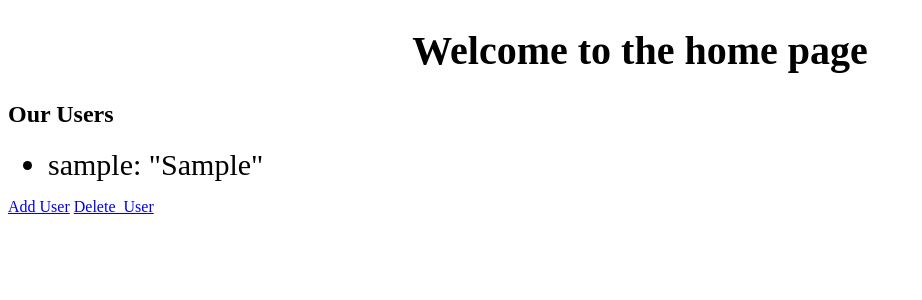
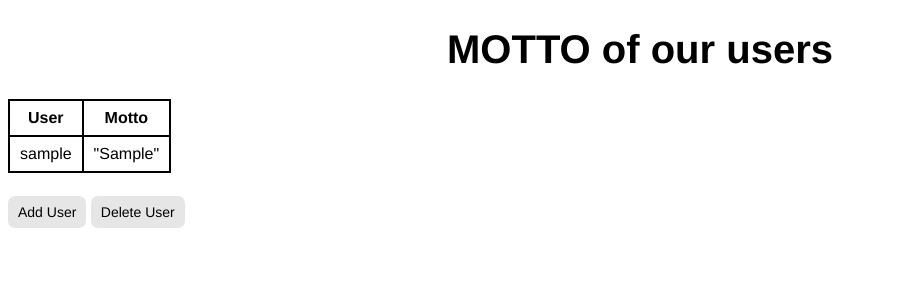
Before and after one commit to sri-1729/django_basics, a Django app: page /in/ in a window 1280 px wide. Shown: the top 300 px of the page, without its empty margins (0-922 px from the left). Run offline with Django 3.2, Linux system fonts and the light colour scheme; tables that the repository leaves empty hold one stand-in row (values such as "Sample post").

Commit message:
added css

```diff
--- a/first/index/static/index/styles.css
+++ b/first/index/static/index/styles.css
@@ -1,13 +1,41 @@
-body{
-	font-family: "sans-serif";
+* {
+	font-family: "Helvetica";
 }
 
 h1{
-	font-family: "sans-serif";
 	font-size: 40px;
 	text-align: center;
 }
 
 li{
-	font-size: 30px;
+	font-size: 15px;
 }
+
+a:link, a:visited{
+	position: relative;
+	top: 30px;
+	font-size:14px;
+	padding: 8px 10px;
+	background-color: #e6e6e6;
+	color: black;
+	text-decoration: none;
+	border-radius: 7px;
+}
+
+a:hover, a:active{
+	position: relative;
+	top: 30px;
+	font-size: 14px;
+	padding: 8px 10px;
+	background-color: #3366ff;
+	color: white;
+	text-decoration: none;
+	border-radius: 7px;
+
+}
+
+table, tr, td, th{
+	border: 2px solid black;
+	border-collapse: collapse;
+	padding: 8px 10px;
+}
--- a/first/index/templates/index/index.html
+++ b/first/index/templates/index/index.html
@@ -5,14 +5,20 @@
 		<title> Home </title>
 		<link href="{% static 'index/styles.css' %}" rel="stylesheet">
 	<body>
-		<h1>Welcome to the home page</h1>
-		<h2>Our Users</h2>
-		<ul>
+		<h1>MOTTO of our users</h1>
+		<table>
+			<tr>
+				<th>User</th>
+				<th>Motto</th>
+			</tr>
 		{% for user in users %}
-			<li>{{user.user_name}}:  "{{user.motto}}"
+			<tr>
+				<td>{{user.user_name}}</td>
+				<td>"{{user.motto}}"</td>
+			</tr>
 		{% endfor %}
-		</ul>
+		</table>
 		<a href={% url 'ind:add'%}>Add User</a>
-		<a href={% url 'ind:del' %}>Delete_User</a>
+		<a href={% url 'ind:del' %}>Delete User</a>
 	</body>
 </html>
```
